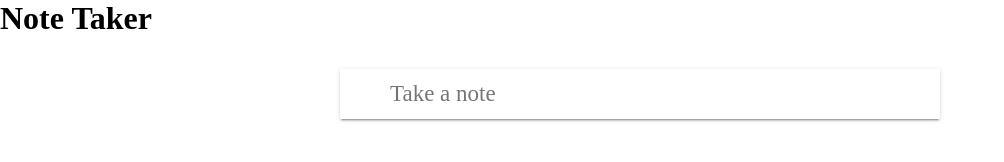
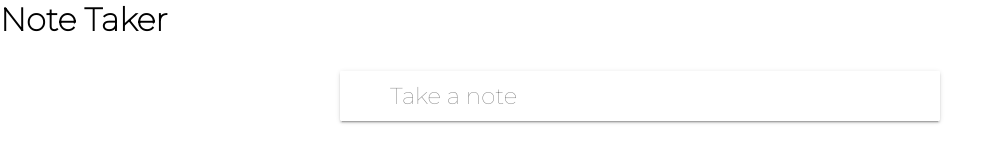
Before and after one commit to tennisonchan/note-taker, a plain HTML site: page index.html in a window 1280 px wide. Shown: the whole page, without its empty margins (0-1004 px from the left). Drawn offline with Linux system fonts and the light colour scheme.

Commit message:
Use font Montserrat

```diff
--- a/css/style.css
+++ b/css/style.css
@@ -6,6 +6,8 @@ html {
   box-sizing: inherit;
   margin: 0;
   padding: 0;
+  font-family: 'Montserrat', sans-serif;
+  outline: none;
 }
 
 .row:before,
--- a/index.html
+++ b/index.html
@@ -2,6 +2,7 @@
 <html>
 <head>
   <title>Note Taker</title>
+  <link href="https://fonts.googleapis.com/css?family=Montserrat:100" rel="stylesheet">
   <link rel="stylesheet" href="css/style.css"/>
 </head>
 <body>
```
